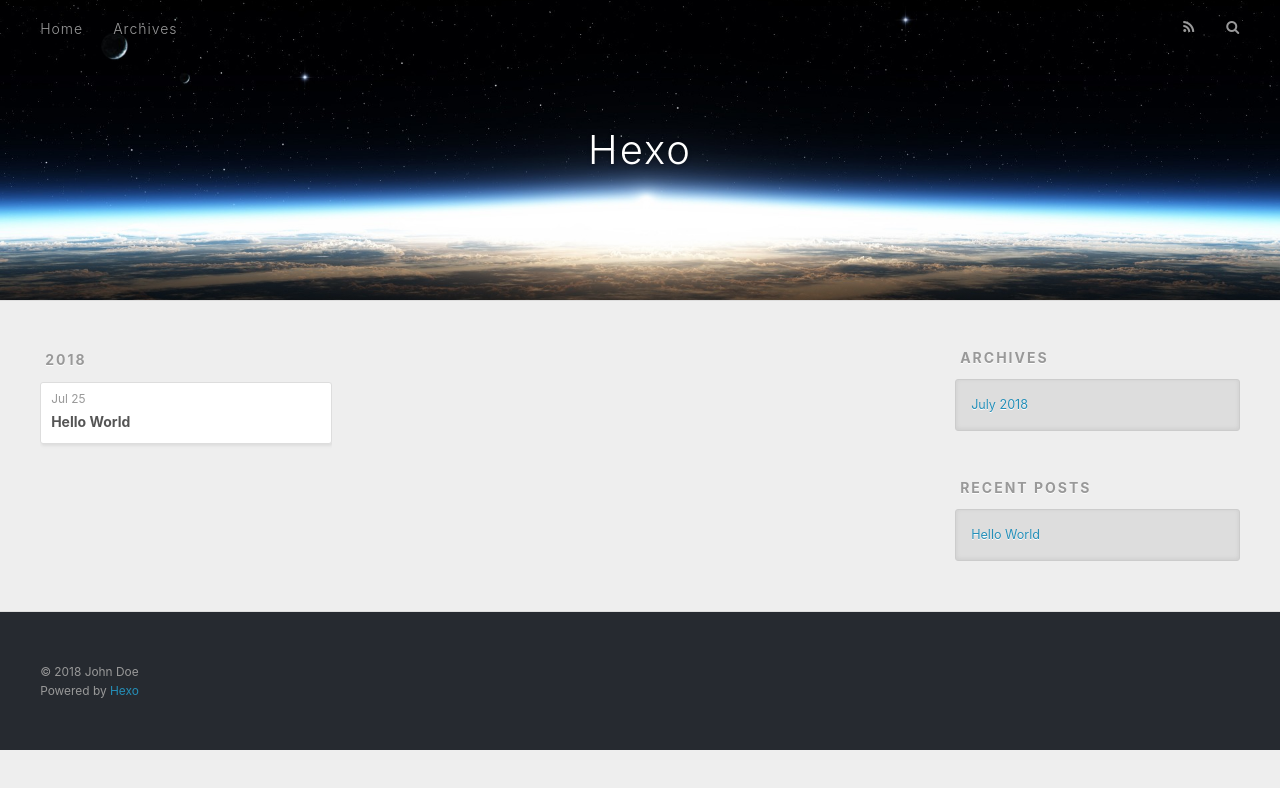
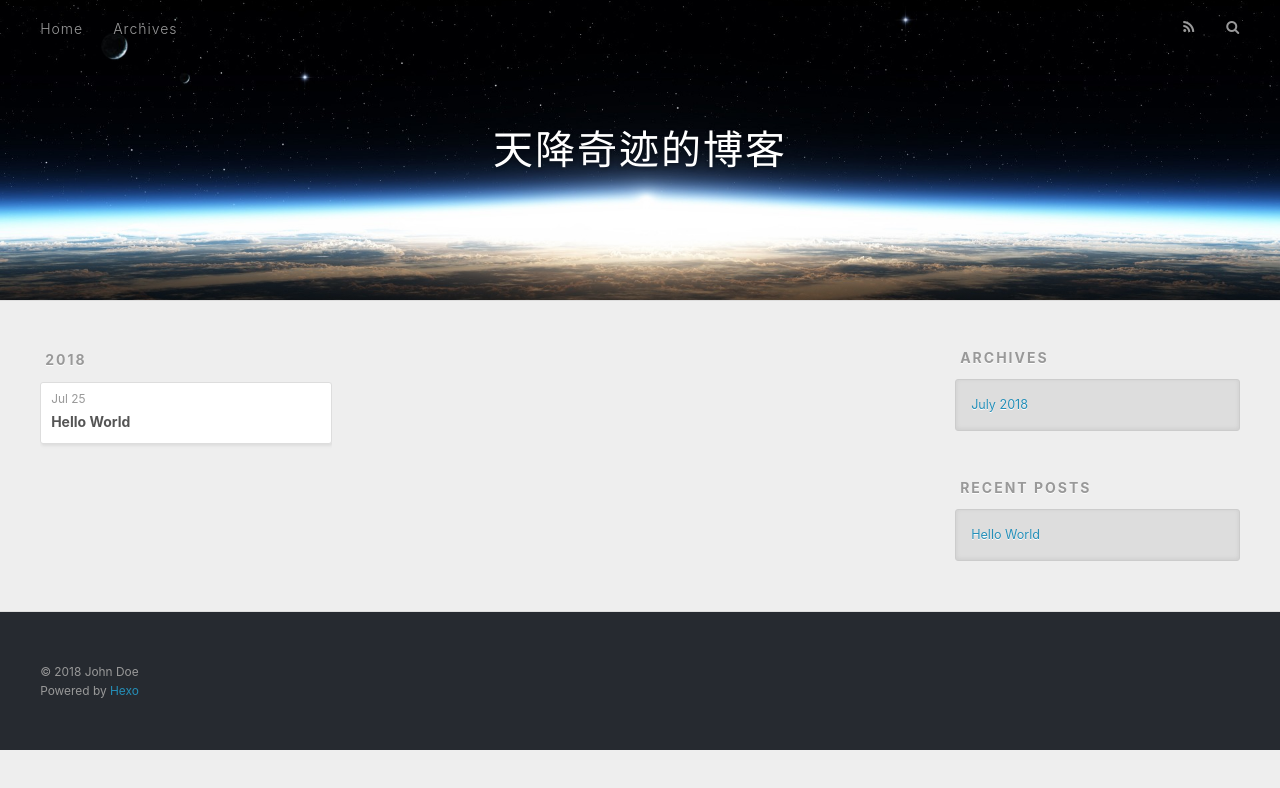
Before and after one commit to tianjiangqiji/tianjiangqiji.github.io, a plain HTML site: page archives/2018/07/index.html in a window 1280 px wide. Drawn offline with nearby package versions, Linux system fonts and the light colour scheme.

Commit message:
Site updated: 2018-07-25 20:23:57

```diff
--- a/archives/2018/07/index.html
+++ b/archives/2018/07/index.html
@@ -5,17 +5,17 @@
 
 
 
-  <title>Archives: 2018/7 | Hexo</title>
+  <title>Archives: 2018/7 | 天降奇迹的博客</title>
   <meta name="viewport" content="width=device-width, initial-scale=1, maximum-scale=1">
   <meta property="og:type" content="website">
-<meta property="og:title" content="Hexo">
+<meta property="og:title" content="天降奇迹的博客">
 <meta property="og:url" content="http://yoursite.com/archives/2018/07/index.html">
-<meta property="og:site_name" content="Hexo">
+<meta property="og:site_name" content="天降奇迹的博客">
 <meta property="og:locale" content="default">
 <meta name="twitter:card" content="summary">
-<meta name="twitter:title" content="Hexo">
+<meta name="twitter:title" content="天降奇迹的博客">
 
-    <link rel="alternate" href="/atom.xml" title="Hexo" type="application/atom+xml">
+    <link rel="alternate" href="/atom.xml" title="天降奇迹的博客" type="application/atom+xml">
 
 
     <link rel="icon" href="/favicon.png">
@@ -34,7 +34,7 @@
   <div id="header-outer" class="outer">
     <div id="header-title" class="inner">
       <h1 id="logo-wrap">
-        <a href="/" id="logo">Hexo</a>
+        <a href="/" id="logo">天降奇迹的博客</a>
       </h1>
 
     </div>
```
Also changed, not shown: 2018/07/25/hello-world/index.html (+4 -4 lines), archives/2018/index.html (+6 -6 lines), archives/index.html (+6 -6 lines), index.html (+6 -6 lines).
